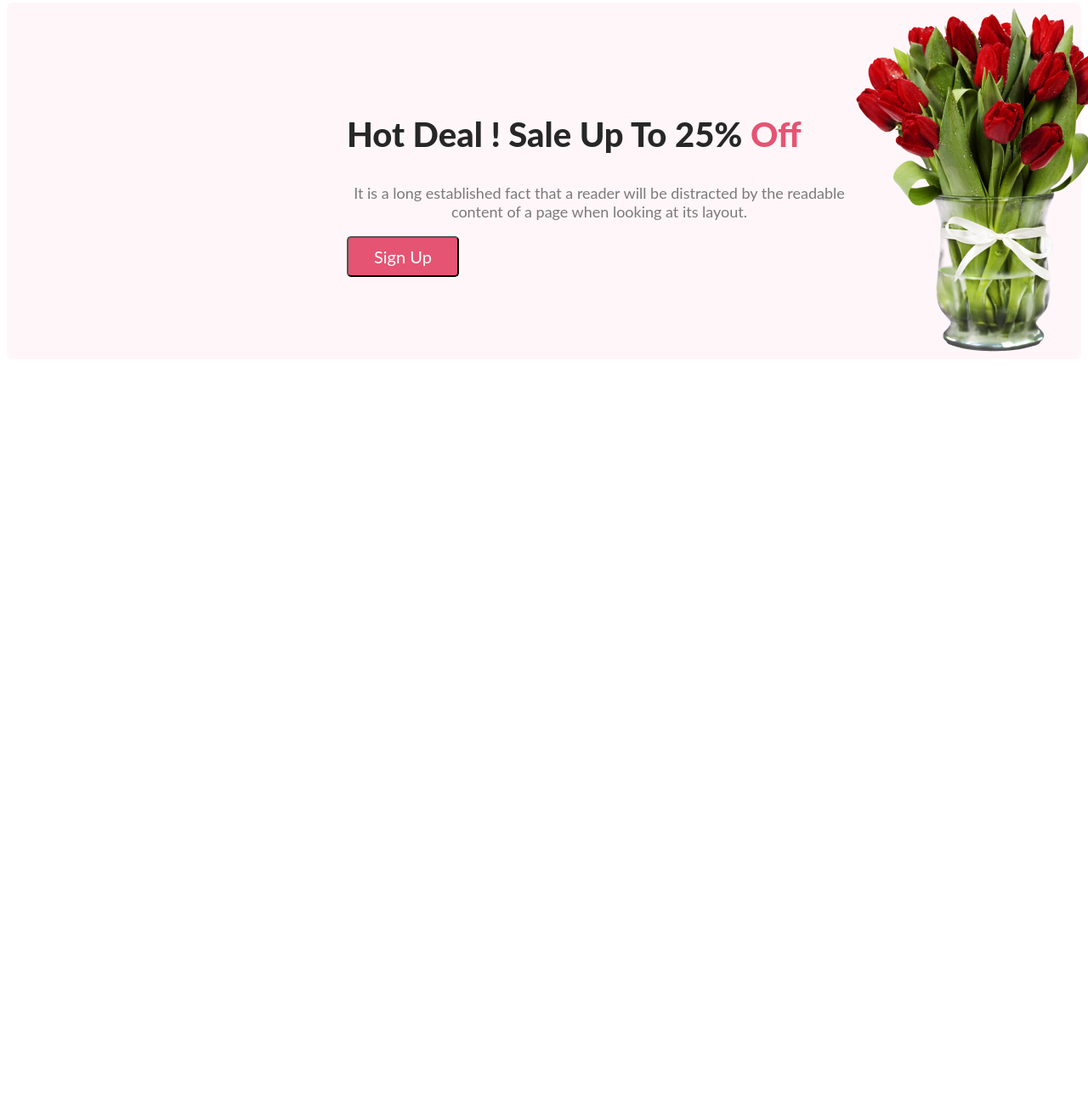
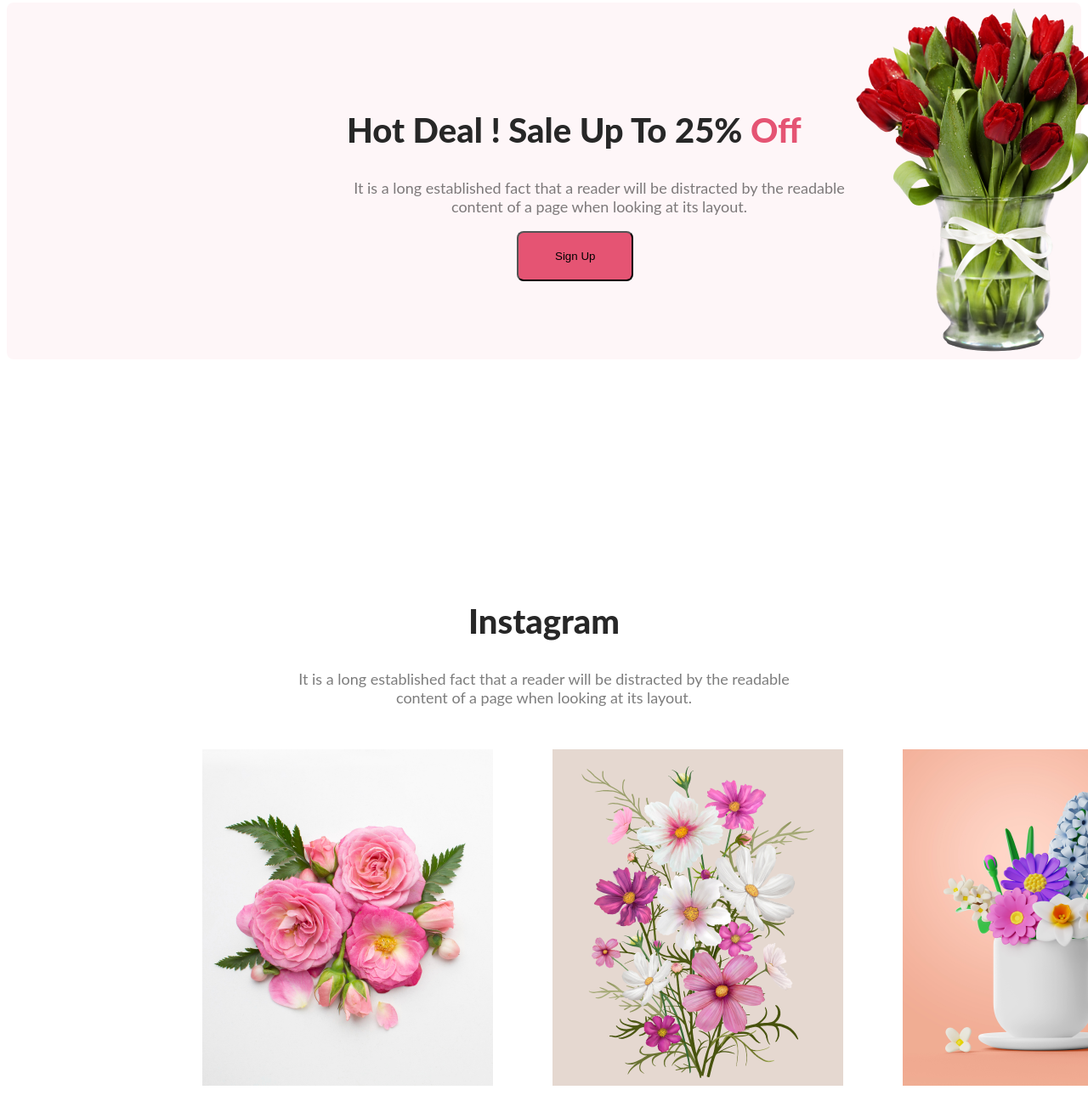
Before and after one commit to khaled0915/flower-shop-website, a plain HTML site: page index.html in a window 1280 px wide. Shown: the part 1330-2646 px from the top of the page at 85% size. Before the commit the page ends 1772 px from the top, so only its background shows below. Drawn offline with Linux system fonts and the light colour scheme.

Commit message:
added insta section

```diff
--- a/index.html
+++ b/index.html
@@ -66,13 +66,13 @@
 
         <div class="offer-content">
 
-             <h2 class="-title">
+             <h2 class="offer-title">
         Hot Deal ! Sale Up To 25% <span class="off">Off</span>
     </h2>
     <p class="offer-description">
         It is a long established fact that a reader will be distracted by the readable content of a page when looking at its layout.
     </p>
-    <button class="btn-primary">Sign Up</button>
+    <button class="btn-primary2">Sign Up</button>
         </div>
         <img class="Rose-pic" src="./images/pngwing 8.png" alt="Roses">
 
@@ -80,17 +80,31 @@
  </section>
  <!-- instagram section -->
 
- <section>
-    <h3 class=""></h3>
+ <section class="insta-section">
+
+    <h2 class="insta-title">Instagram</h2>
+    <p class="insta-description">It is a long established fact that a reader will be distracted by the readable <br> content of a page when looking at its layout.</p>
+
+    <div class="picture-container">
+        <div class="picture">
+            <img src="./images/Flower 01.png" alt="">
+        </div>
+
+        <div class="picture">
+<img src="./images/Rectangle 4.png" alt="">
+        </div>
+
+        <div class="picture">
+<img src="./images/Rectangle 5.png" alt="">
+        </div>
+
+        <div class="picture">
+            <img src="./images/Rectangle 6.png" alt="">
+
+        </div>
 
 
-
-
-
-
-
-
-
+    </div>
 
  </section>
 
--- a/styles.css
+++ b/styles.css
@@ -16,7 +16,8 @@
     justify-content: space-around;
 
 }
-.off{
+
+.off {
     color: #E55473;
 }
 
@@ -60,6 +61,7 @@
     font-family: Lato;
     font-size: 20px;
     font-style: normal;
+
 }
 
 .banner-content {
@@ -186,7 +188,18 @@
     /* gap: 200px; */
 }
 
-.-title {
+.btn-primary2 {
+
+    padding: 20px 43px;
+    gap: 10px;
+    border-radius: 8px;
+    background: #E55473;
+    margin-left: 200px;
+
+
+}
+
+.offer-title {
     color: #272727;
     font-family: Lato;
     font-size: 40px;
@@ -207,10 +220,53 @@
     font-weight: 400;
 
 }
-.offer-content{
-gap: 40px;
-padding-left: 400px;
+
+.offer-content {
+    gap: 40px;
+    padding-left: 400px;
 }
-.offer .Rose-pic{
+
+.offer .Rose-pic {
     padding-right: 400px;
 }
+
+/* insta section styles*/
+
+.insta-section{
+    padding: 200px ;
+    margin: 50px 0px ;
+
+}
+.insta-title {
+    color: #272727;
+    text-align: center;
+    font-family: Lato;
+    font-size: 40px;
+    font-style: normal;
+    font-weight: 800;
+    line-height: normal;
+}
+
+.insta-description {
+    display: flex;
+    flex-direction: column;
+
+    color: rgba(39, 39, 39, 0.60);
+    text-align: center;
+    font-family: Lato;
+    font-size: 18px;
+    font-weight: 400;
+}
+.picture-container{
+    display: flex;
+    align-items: center;
+    justify-content: space-between;
+    /* gap: 30px ; */
+    margin-top: 20px;
+    gap: 10px;
+}
+.picture{
+    gap: 15px;
+    padding: 30px;
+
+}
```
